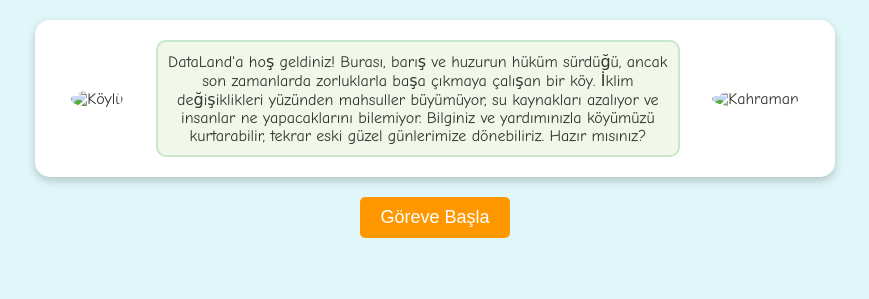
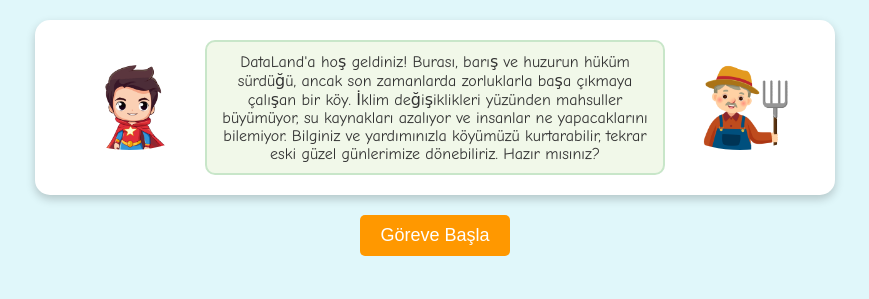
Before and after one commit to Iotfyedu1/Istat-st-k, a plain HTML site: page IstatistikOyun.html in a window 1280 px wide. Shown: the whole page, without its empty margins (205-1074 px from the left). Drawn offline with Linux system fonts and the light colour scheme.

Commit message:
Update IstatistikOyun.html

```diff
--- a/IstatistikOyun.html
+++ b/IstatistikOyun.html
@@ -125,13 +125,13 @@
 <body>
     <div class="container">
         <div class="scene" id="scene">
-            <img src="images/ciftci.png" alt="Köylü" id="villager">
+            <img src="ciftci.png" alt="Köylü" id="villager">
             <div class="dialogue" id="dialogue">
                 DataLand'a hoş geldiniz! Burası, barış ve huzurun hüküm sürdüğü, ancak son zamanlarda zorluklarla başa çıkmaya çalışan bir köy.
                 İklim değişiklikleri yüzünden mahsuller büyümüyor, su kaynakları azalıyor ve insanlar ne yapacaklarını bilemiyor.
                 Bilginiz ve yardımınızla köyümüzü kurtarabilir, tekrar eski güzel günlerimize dönebiliriz. Hazır mısınız?
             </div>
-            <img src="images/hero.png" alt="Kahraman" id="hero">
+            <img src="hero.png" alt="Kahraman" id="hero">
         </div>
 
         <div class="start" id="start">
@@ -154,7 +154,7 @@
                 explanation: "Tüm günlerdeki miktarı topladık (2 + 4 + 6 + 8 = 20) ve gün sayısına böldük (4). Sonuç 5!",
                 dialogue: "Yağmurların ne kadar yağdığına dair bir ortalama bulmamız gerekiyor. Böylece ne kadar su saklamamız gerektiğini öğrenebiliriz!",
                 villagerImage: "images/ciftci.png",
-                heroImage: "images/hero.png"
+                heroImage: "hero.png"
             },
             {
                 question: "Görev 2: Köydeki mahsullerin boyları farklı farklı: (1, 3, 3, 6, 7, 8, 9). Köylüler hangi bitkilerin daha fazla korumaya ihtiyacı olduğunu öğrenmek istiyor. Bize ortadaki değeri bulur musunuz?",
@@ -163,7 +163,7 @@
                 explanation: "Bitkileri boylarına göre sıraladık ve ortadaki değeri seçtik. İşte bu yüzden cevap 6!",
                 dialogue: "Mahsullerimiz düzensiz büyüyor. Ortadaki değeri bulmamıza yardım edin ki, koruma önceliğimizi belirleyelim!",
                 villagerImage: "images/ciftci.png",
-                heroImage: "images/hero.png"
+                heroImage: "hero.png"
             },
             {
                 question: "Görev 3: Köylülerden bazıları aynı türden tohumları daha fazla ekmiş. Şimdi bu tohumların hangisinin en fazla ekildiğini bulmamız gerekiyor. Veriler şöyle: (2, 2, 2, 3, 3, 4, 5). Hangi sayı daha sık görülüyor?",
@@ -172,7 +172,7 @@
                 explanation: "En çok tekrar eden sayı 2. Bu yüzden cevap 2!",
                 dialogue: "Hangi tohumların daha çok ekildiğini öğrenirsek, kaynaklarımızı daha iyi planlayabiliriz!",
                 villagerImage: "images/ciftci.png",
-                heroImage: "images/hero.png"
+                heroImage: "hero.png"
             },
             {
                 question: "Görev 4: Köydeki günlük sıcaklık ölçümleri şöyle: (10, 15, 15, 18, 20, 22, 22, 25). Köydeki en sıcak ve en soğuk günleri bulmamız gerekiyor. Sizce hangi günlerde bu değerler var?",
@@ -181,7 +181,7 @@
                 explanation: "En düşük sıcaklık 10, en yüksek sıcaklık ise 25 olarak ölçülmüştür.",
                 dialogue: "Köyün hava durumunu planlamak için en sıcak ve en soğuk günleri öğrenmemiz gerekiyor. Yardım eder misiniz?",
                 villagerImage: "images/ciftci.png",
-                heroImage: "images/hero.png"
+                heroImage: "hero.png"
             },
             {
                 question: "Görev 5: Köydeki hayvanlardan birkaçı, günlük yem miktarlarını farklı oranlarda tüketiyor. Tablodaki yem miktarları şöyle: (12, 14, 14, 14, 15, 17, 20). En sık tüketilen miktarı bulabilir misiniz?",
@@ -190,7 +190,7 @@
                 explanation: "Tabloda en sık görülen yem miktarı 14'tür. Bu nedenle cevap 14!",
                 dialogue: "Hayvanlarımızın günlük yem tüketimini anlamamız için hangi miktarın daha sık olduğunu bulmalıyız.",
                 villagerImage: "images/ciftci.png",
-                heroImage: "images/hero.png"
+                heroImage: "hero.png"
             },
             {
                 question: "Görev 6: Köydeki hasat, dört bölgeden toplanıyor. Toplanan miktarlar şu şekilde: (120, 150, 130, 140). Tüm köy için toplam hasat miktarını bulabilir misiniz?",
@@ -199,7 +199,7 @@
                 explanation: "Tüm bölgelerin hasat miktarını topladık: 120 + 150 + 130 + 140 = 540.",
                 dialogue: "Köyün toplam hasat miktarını bilmek, kaynaklarımızı daha iyi planlamamıza yardımcı olacak.",
                 villagerImage: "images/ciftci.png",
-                heroImage: "images/hero.png"
+                heroImage: "hero.png"
             }
         ];
 
```
